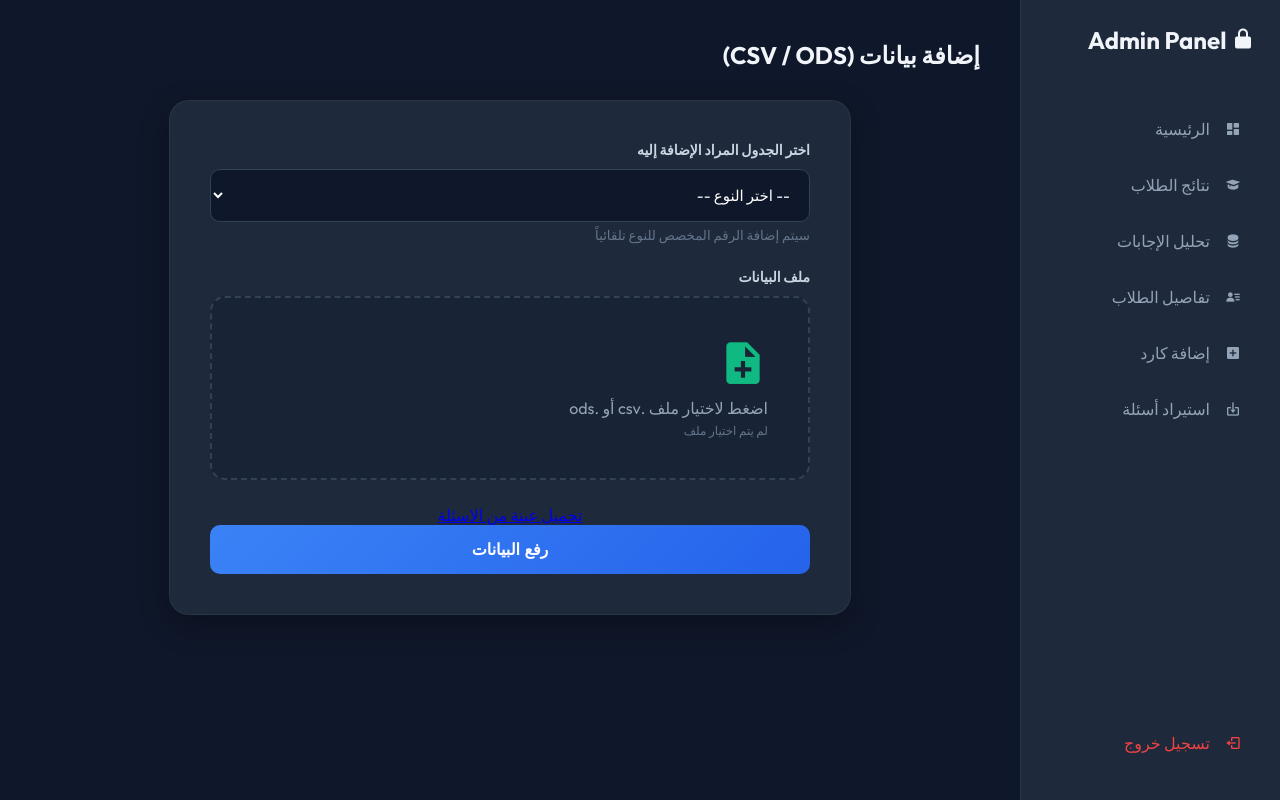
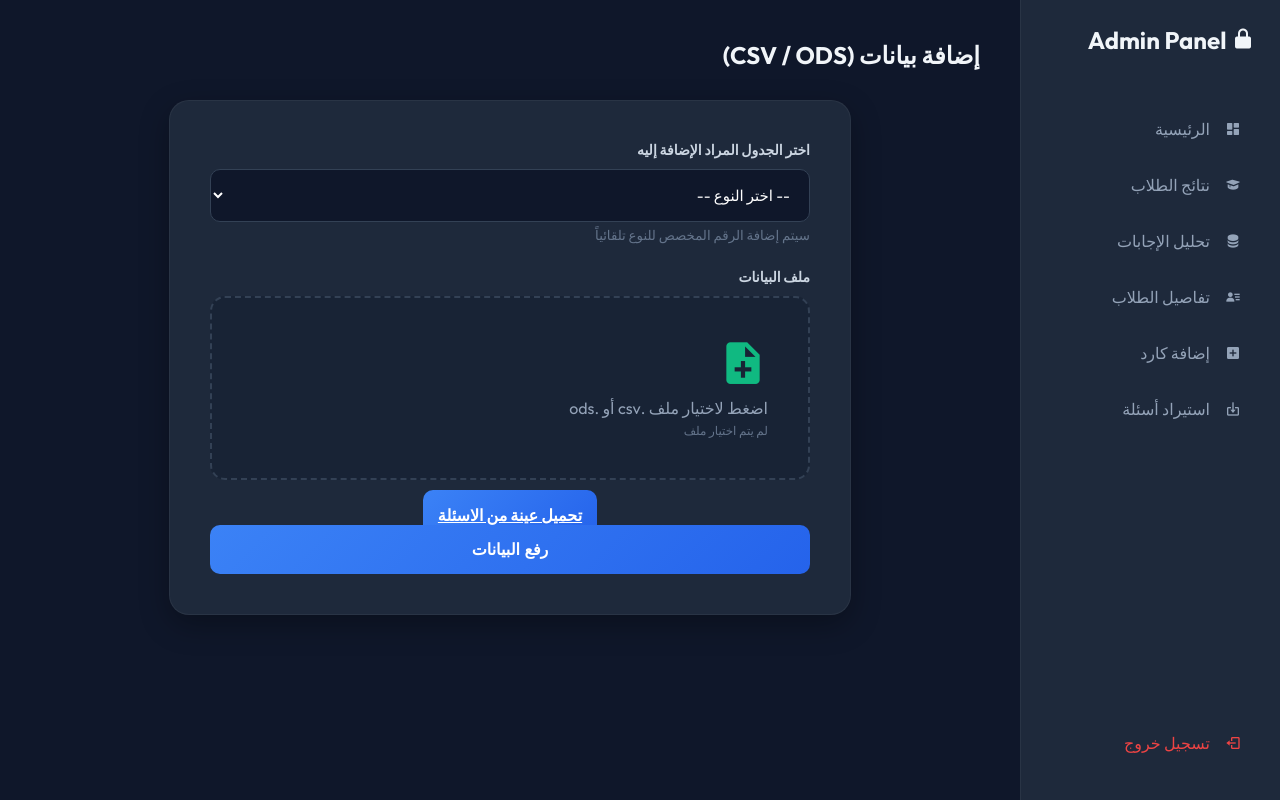
Before and after one commit to AmrBinMohmmad/Turath, a PHP site: template src/pages/admin/admin_import_data.php in a window 1280 px wide. Run offline with PHP 8.4, Linux system fonts and the light colour scheme; the template is opened without the code that fills it, so the values that code supplies are empty; the visitor is signed in with stand-in values (Sample User, id 1).

Commit message:
Update admin_import_data.php

```diff
--- a/src/pages/admin/admin_import_data.php
+++ b/src/pages/admin/admin_import_data.php
@@ -249,7 +249,7 @@ if ($_SERVER['REQUEST_METHOD'] == 'POST' && isset($_POST['submit_import'])) {
                         required
                         onchange="document.getElementById('fileNameDisplay').innerText = this.files[0].name; document.getElementById('fileNameDisplay').style.color = '#34d399';">
                 </div>
-                <a href="example.csv" download>
+                <a href="example.csv" class="btn-submit" download>
                 تحميل عينة من الاسئلة
                 </a>
                 <button type="submit" name="submit_import" class="btn-submit">رفع البيانات</button>
```
